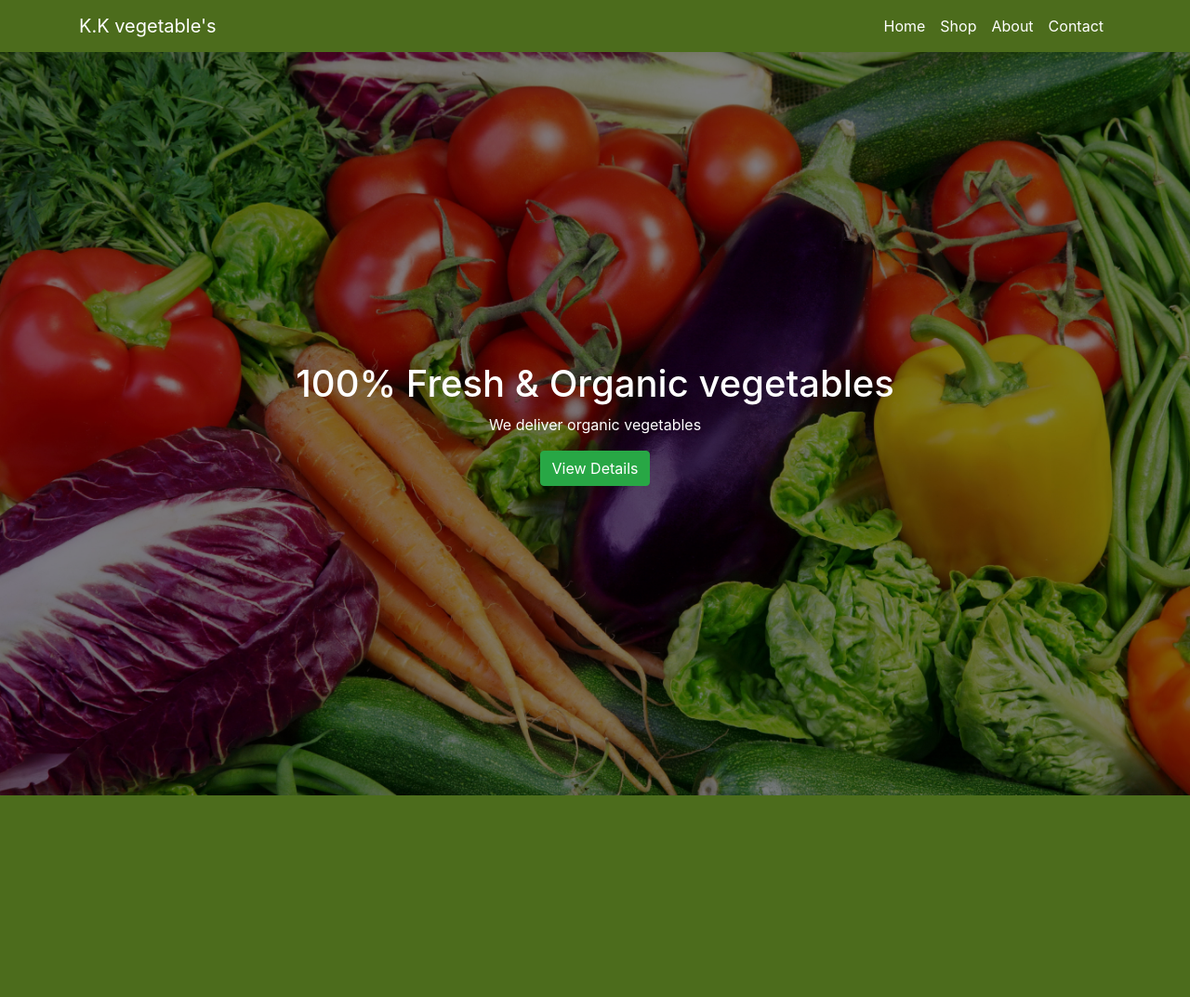
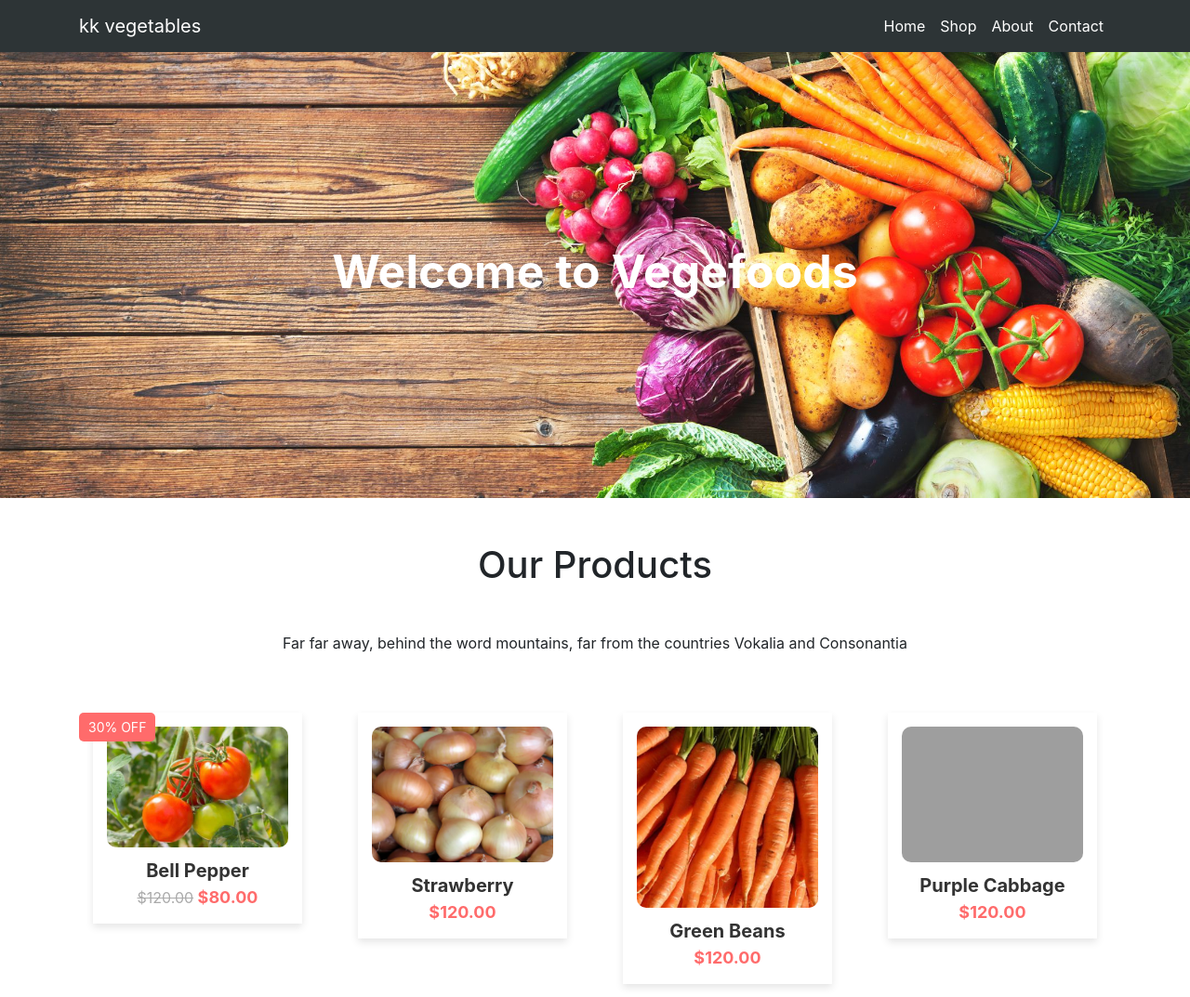
Before and after one commit to Adith8281/Ecommerce-project, a Django app: template project/templates/index1.html in a window 1280 px wide. Shown: the top 1073 px of the page at 93% size. Before the commit the page ends 856 px from the top, so only its background shows below. Run offline with Django 5.2, Linux system fonts and the light colour scheme; the template is opened without the code that fills it, so the values that code supplies are empty; some libraries are stand-ins or nearby versions; grey boxes are pictures that could not be loaded.

Commit message:
vegitablesproject

```diff
--- a/project/templates/index1.html
+++ b/project/templates/index1.html
@@ -3,52 +3,81 @@
 <head>
     <meta charset="UTF-8">
     <meta name="viewport" content="width=device-width, initial-scale=1.0">
-    <title>vegetables</title>
+    <title>Our Products</title>
     <link rel="stylesheet" href="https://stackpath.bootstrapcdn.com/bootstrap/4.5.2/css/bootstrap.min.css">
     <style>
         .header-section {
-            background-image: url('image/veg.jpg');
+            background-image: url('image/DUKE.jpg');
             background-size: cover;
             background-position: center;
-            height: 100vh;
+            background-repeat: no-repeat;
+            height: 60vh;
+            display: flex;
+            align-items: center;
+            justify-content: center;
             color: white;
             text-align: center;
-            position: relative;
-            display: flex;
-            flex-direction: column;
-            justify-content: center;
-            align-items: center;
-            overflow: hidden;
         }
-
-        .overlay {
-            background-color: rgba(0, 0, 0, 0.5);
+        .header-section h1 {
+            font-size: 50px;
+            font-weight: bold;
+        }
+        .product {
+            border: none;
+            margin: 15px;
+            padding: 15px;
+            text-align: center;
+            box-shadow: 0 4px 8px rgba(0,0,0,0.1);
+            transition: transform 0.2s;
+        }
+        .product:hover {
+            transform: scale(1.05);
+        }
+        .discount-label {
             position: absolute;
-            top: 0;
-            bottom: 0;
-            left: 0;
-            right: 0;
-            z-index: 1;
+            background-color: #ff6b6b;
+            color: white;
+            padding: 5px 10px;
+            top: 15px;
+            left: 15px;
+            font-size: 14px;
+            border-radius: 5px;
         }
-
-        .content {
-            position: relative;
-            z-index: 2;
+        .product img {
+            width: 100%;
+            height: auto;
+            border-radius: 10px;
         }
-
+        .product-title {
+            font-size: 20px;
+            margin-top: 10px;
+            color: #333;
+            font-weight: bold;
+        }
+        .product-price {
+            color: #ff6b6b;
+            font-weight: bold;
+            font-size: 18px;
+        }
+        .old-price {
+            text-decoration: line-through;
+            color: #aaa;
+        }
         .navbar {
-            background-color: #4c6c1c;
+            background-color: #2d3436;
         }
-
-        .navbar .nav-link {
+        .navbar-brand, .nav-link {
             color: white !important;
+        }
+        .nav-link:hover {
+            color: #ff6b6b !important;
         }
     </style>
 </head>
 <body>
-    <nav class="navbar navbar-expand-lg navbar-light">
+    <nav class="navbar navbar-expand-lg navbar-dark">
         <div class="container">
-            <a class="navbar-brand text-white" href="#">K.K vegetable's</a>
+            <a class="navbar-brand" href="#">kk vegetables</a>
             <button class="navbar-toggler" type="button" data-toggle="collapse" data-target="#navbarNav" aria-controls="navbarNav" aria-expanded="false" aria-label="Toggle navigation">
                 <span class="navbar-toggler-icon"></span>
             </button>
@@ -71,11 +100,72 @@
         </div>
     </nav>
     <div class="header-section">
-        <div class="overlay"></div>
-        <div class="content">
-            <h1>100% Fresh & Organic vegetables</h1>
-            <p>We deliver organic vegetables</p>
-            <a href="http://127.0.0.1:5500/project/templates/index2.html" class="btn btn-success">View Details</a>
+        <h1>Welcome to Vegefoods</h1>
+    </div>
+
+    <div class="container">
+        <h1 class="text-center my-5">Our Products</h1>
+        <p class="text-center mb-5">Far far away, behind the word mountains, far from the countries Vokalia and Consonantia</p>
+        <div class="row">
+            <div class="col-md-3">
+                <div class="product">
+                    <div class="discount-label">30% OFF</div>
+                    <img src="image/tomato.jpg" alt="Bell Pepper">
+                    <div class="product-title">Bell Pepper</div>
+                    <div><span class="old-price">$120.00</span> <span class="product-price">$80.00</span></div>
+                </div>
+            </div>
+            <div class="col-md-3">
+                <div class="product">
+                    <img src="image/oneon.webp" alt="Strawberry">
+                    <div class="product-title">Strawberry</div>
+                    <div class="product-price">$120.00</div>
+                </div>
+            </div>
+            <div class="col-md-3">
+                <div class="product">
+                    <img src="image/carrote.jpg" alt="Green Beans">
+                    <div class="product-title">Green Beans</div>
+                    <div class="product-price">$120.00</div>
+                </div>
+            </div>
+            <div class="col-md-3">
+                <div class="product">
+                    <img src="image/purple-cabbage.jpg" alt="Purple Cabbage">
+                    <div class="product-title">Purple Cabbage</div>
+                    <div class="product-price">$120.00</div>
+                </div>
+            </div>
+            <div class="col-md-3">
+                <div class="product">
+                    <div class="discount-label">30% OFF</div>
+                    <img src="image/tomato.jpg" alt="Tomato">
+                    <div class="product-title">Tomato</div>
+                    <div><span class="old-price">$120.00</span> <span class="product-price">$80.00</span></div>
+                </div>
+            </div>
+            <div class="col-md-3">
+                <div class="product">
+                    <img src="image/broccoli.jpg" alt="Broccoli">
+                    <div class="product-title">Broccoli</div>
+                    <div class="product-price">$120.00</div>
+                </div>
+            </div>
+            <div class="col-md-3">
+                <div class="product">
+                    <img src="image/carrot.jpg" alt="Carrot">
+                    <div class="product-title">Carrot</div>
+                    <div class="product-price">$120.00</div>
+                </div>
+            </div>
+            <div class="col-md-3">
+                <div class="product">
+                    <img src="image/juice.jpg" alt="Juice">
+                    <div class="product-title">Juice</div>
+                    <div class="product-price">$120.00</div>
+                </div>
+            </div>
         </div>
     </div>
+</body>
 </html>
```
Also changed, not shown: project/templates/index0.html (added, +61 -0 lines), project/templates/index2.html (deleted, +0 -150 lines), project/templates/image/DUKE.jpg (added), project/templates/image/KTM.jpg (added), project/templates/image/carrote.jpg (added), project/templates/image/oneon.webp (added), project/templates/image/tomato.jpg (added), project/templates/image/vasu1234.png (added).
